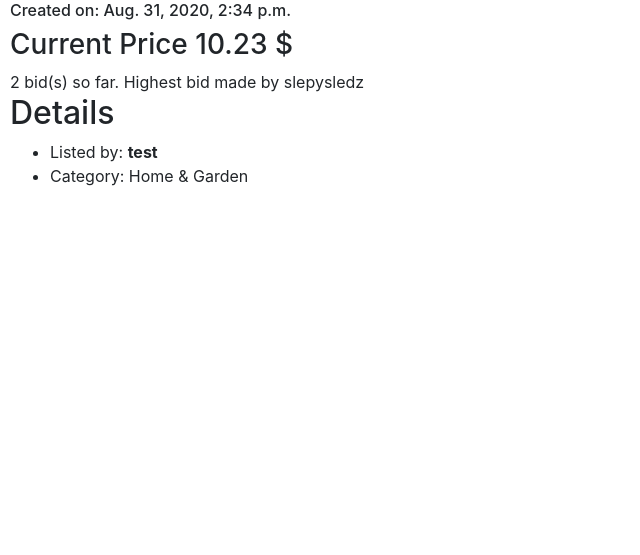
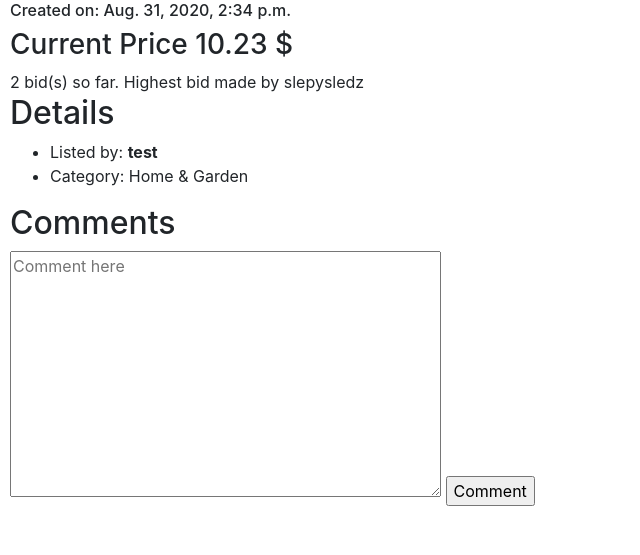
Before and after one commit to JSerwatka/CS50-Commerce, a Django app: page /7 in a window 1280 px wide. Shown: the part 245-800 px from the top of the page, without its empty margins (0-640 px from the left). Run offline with Django 3.2, Linux system fonts and the light colour scheme; data comes from the database, SQL or seed files in the repository; some libraries are stand-ins or nearby versions.

Commit message:
Comment form added and showed on listing_page

```diff
--- a/auctions/models.py
+++ b/auctions/models.py
@@ -59,7 +59,7 @@ class Bid(models.Model):
         verbose_name_plural = "bids"
 
     def __str__(self):
-        return f"{self.user} bid {self.bid_price} $ in {self.auction}"
+        return f"{self.user} bid {self.bid_price} $ on {self.auction}"
 
 class Comment(models.Model):
     # Model fields
--- a/auctions/templates/auctions/listing_page.html
+++ b/auctions/templates/auctions/listing_page.html
@@ -58,4 +58,10 @@
     <li>Listed by: <strong>{{auction.seller.username}}</strong></li>
     <li>Category: {{auction.get_category_display}}</li>
 </ul>
+
+<h2>Comments</h2>
+<form>
+    {{ comment_form }}
+    <input type="submit" value="Comment">
+</form>
 {% endblock %}
--- a/auctions/views.py
+++ b/auctions/views.py
@@ -12,7 +12,6 @@ from django.db import IntegrityError
 from .models import User, Auction, Bid, Comment, Watchlist
 
 #TODO: comment section create
-#TODO: user page - sold and bought
 
 # ----------------------
 # ------  Forms  -------
@@ -43,6 +42,19 @@ class BidForm(forms.ModelForm):
         widgets = {
             "bid_price": forms.NumberInput(attrs={
                 "placeholder": "Bid"
+            })
+        }
+
+class CommentForm(forms.ModelForm):
+    class Meta:
+        model = Comment
+        fields = ["comment"]
+        labels = {
+            "comment": _("")
+        }
+        widgets = {
+            "comment": forms.Textarea(attrs={
+                "placeholder": "Comment here"
             })
         }
 # ----------------------
@@ -122,8 +134,8 @@ def listing_page(request, auction_id):
         #TODO: update error page
         return HttpResponse("Error-auction id doesn't exist")
 
+    # Close auction handling
     if request.method == "POST":
-        # Close auction
         auction.closed = True
         auction.save()
 
@@ -131,8 +143,7 @@ def listing_page(request, auction_id):
     bid_amount = Bid.objects.filter(auction=auction_id).count()
     highest_bid = Bid.objects.filter(auction=auction_id).order_by('-bid_price').first()
 
-
-    # Show auction only to the winner and seller if closed
+    # Show auction only to the winner and the seller if closed
     if auction.closed:
         if highest_bid is not None:
             winner = highest_bid.user
@@ -185,6 +196,7 @@ def listing_page(request, auction_id):
             "bid_message": bid_message,
             "on_watchlist": on_watchlist,
             "bid_form": BidForm(),
+            "comment_form": CommentForm()
         })
 
 @login_required(login_url="auctions:login")
```
